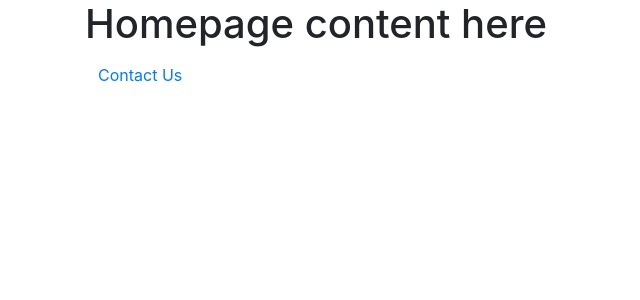
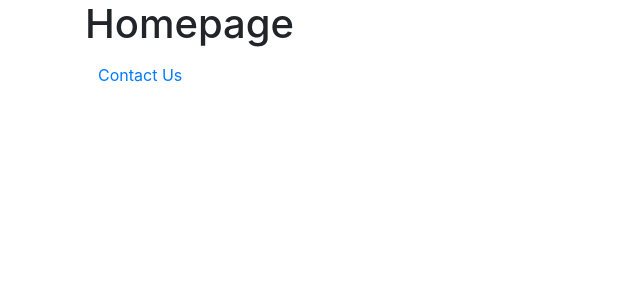
Before and after one commit to fis007/demo-flask, a Flask app: page / in a window 1280 px wide. Shown: the top 300 px of the page, without its empty margins (0-640 px from the left). Run offline with Flask 2, Linux system fonts and the light colour scheme; some libraries are stand-ins or nearby versions.

Commit message:
use dotenv to manage environment variables

```diff
--- a/requirements.txt
+++ b/requirements.txt
@@ -4,4 +4,5 @@ Flask==1.1.2
 itsdangerous==1.1.0
 Jinja2==2.11.2
 MarkupSafe==1.1.1
+python-dotenv==0.14.0
 Werkzeug==1.0.1
--- a/templates/index.html
+++ b/templates/index.html
@@ -3,6 +3,6 @@
 {% if first_name %}
   <p>Thanks for contacting us, {{first_name}} {{last_name}} </p>
 {% endif %}
-<h1>Homepage content here</h1>
+<h1>Homepage</h1>
 <a href="{{ url_for('contact') }}" class="btn">Contact Us</a>
 {% endblock %}
```
Also changed, not shown: 2 other files.
